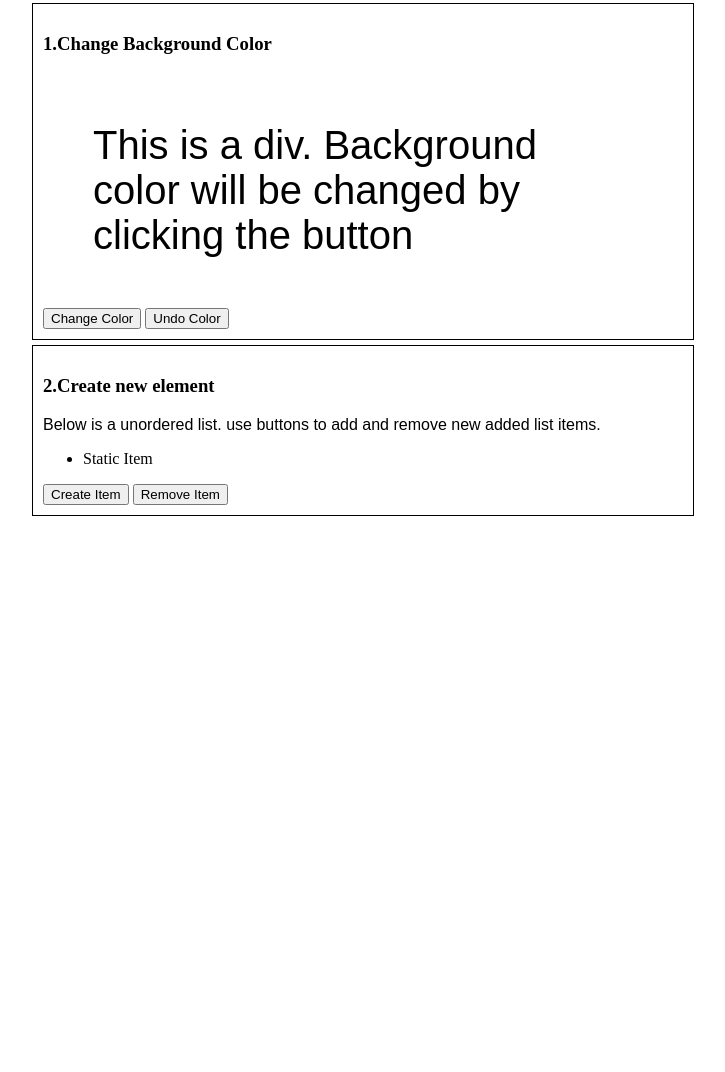
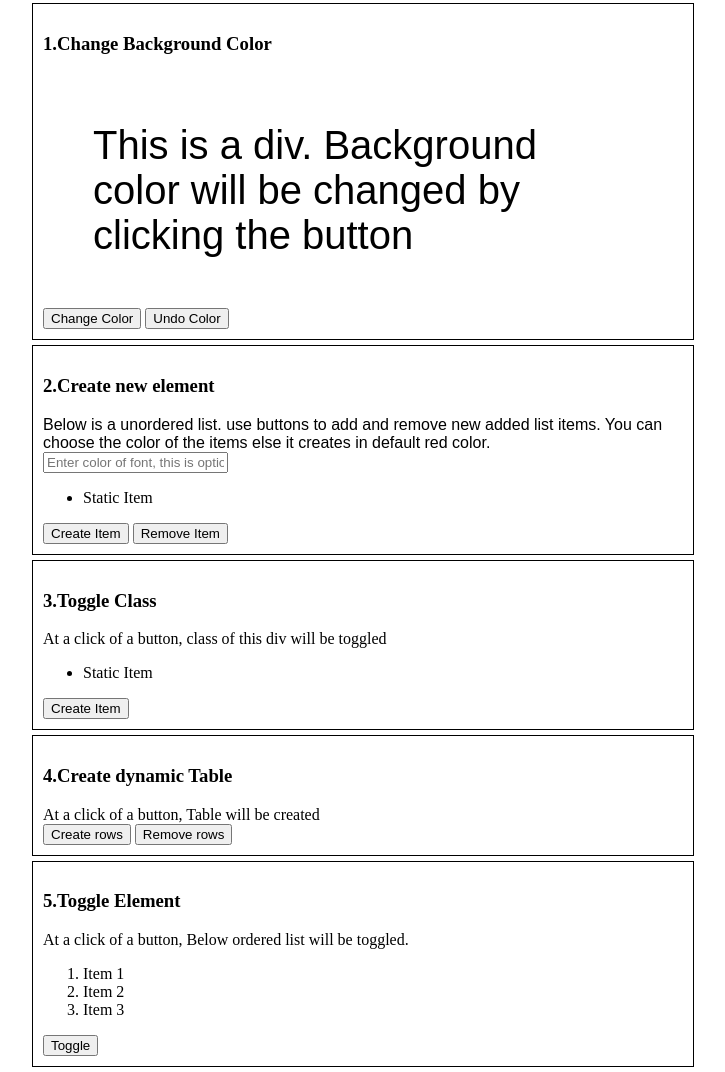
Before and after one commit to democ2s/JS-Projects, a plain HTML site: page Project_1/index.html in a window 1280 px wide. Shown: the part 247-1319 px from the top of the page, without its empty margins (293-1018 px from the left). Before the commit the page ends 800 px from the top, so only its background shows below. Drawn offline with Linux system fonts and the light colour scheme; a web font is replaced by a local one.

Commit message:
added 3 more examples in project 1
added 3 more examples in project 1

```diff
--- a/Project_1/index.html
+++ b/Project_1/index.html
@@ -20,7 +20,7 @@
       </div>
     </div>
     <div class="main-area">
-      <section class="ex1">
+      <section class="ex ex1">
         <h3>1.Change Background Color</h3>
         <div class="box">
           This is a div. Background color will be changed by clicking the button
@@ -28,18 +28,54 @@
         <button onclick="chngBgColor()">Change Color</button>
         <button onclick="unDoBgColor()">Undo Color</button>
       </section>
-      <section class="ex2">
+      <section class="ex ex2">
         <h3>2.Create new element</h3>
         <div class="box">
           Below is a unordered list. use buttons to add and remove new added
-          list items.
+          list items. You can choose the color of the items else it creates in
+          default red color.
         </div>
+        <input
+          type="text"
+          placeholder="Enter color of font, this is optional"
+          name=""
+          id="txt-col-new-element"
+        />
         <ul id="ol">
           <li class="static-added">Static Item</li>
         </ul>
         <button onclick="createLstItems()">Create Item</button>
         <button onclick="removeLstItems()">Remove Item</button>
       </section>
+      <section class="ex ex3">
+        <h3>3.Toggle Class</h3>
+        <div class="box">
+          At a click of a button, class of this div will be toggled
+        </div>
+        <ul id="ol">
+          <li class="static-added">Static Item</li>
+        </ul>
+        <button onclick="toggleClass()">Create Item</button>
+      </section>
+      <section class="ex ex4">
+        <h3>4.Create dynamic Table</h3>
+        <div class="box">At a click of a button, Table will be created</div>
+        <table id="tbl-create"></table>
+        <button onclick="createTable()">Create rows</button>
+        <button onclick="removeTable()">Remove rows</button>
+      </section>
+      <section class="ex ex5">
+        <h3>5.Toggle Element</h3>
+        <div class="box">
+          At a click of a button, Below ordered list will be toggled.
+        </div>
+        <ol id="ol-toggle">
+          <li>Item 1</li>
+          <li>Item 2</li>
+          <li>Item 3</li>
+        </ol>
+        <button onclick="toggleOl()">Toggle</button>
+      </section>
     </div>
   </body>
   <script src="script.js"></script>
--- a/Project_1/script.js
+++ b/Project_1/script.js
@@ -7,12 +7,20 @@ function unDoBgColor() {
   ele.style.backgroundColor = "";
 }
 function createLstItems() {
+  let colTextBx = document.getElementById("txt-col-new-element");
+  let ChoosenColor = colTextBx.value || "Red";
+  let styleAttr = `color:${ChoosenColor}`;
+  console.log(styleAttr);
+
   let newItm = document.createElement("li");
   newItm.innerText = "Added dynamically";
+  newItm.setAttribute("style", styleAttr);
   document.getElementById("ol").appendChild(newItm);
 }
 
 function removeLstItems() {
+  let colTextBx = document.getElementById("txt-col-new-element");
+  colTextBx.value = "";
   let ol = document.getElementById("ol");
   let allItems = document.querySelectorAll("#ol li");
   allItems.forEach((element) => {
@@ -21,3 +29,36 @@ function removeLstItems() {
     }
   });
 }
+
+function toggleClass() {
+  //console.log(this.event.target);
+  //this.event.target.classList.toggle("highLight-Yellow");
+  let allBoxes = document.getElementsByClassName("box");
+
+  for (let i = 0; i < allBoxes.length; i++) {
+    allBoxes[i].classList.toggle("highLight-Yellow");
+  }
+}
+
+function createTable() {
+  let tab = document.getElementById("tbl-create");
+  tab.setAttribute("border", "1px solid black;");
+  let newRow = tab.insertRow();
+  newRow.insertCell().textContent = "Cell 1";
+  newRow.insertCell().textContent = "Cell 2";
+  newRow.insertCell().textContent = "Cell 3";
+}
+
+function removeTable() {
+  let tab = document.getElementById("tbl-create");
+  let rows = tab.rows;
+  while (rows.length > 0) {
+    tab.deleteRow(0);
+  }
+}
+
+function toggleOl() {
+  //ol-toggle
+  let olist = document.getElementById("ol-toggle");
+  olist.style.display = olist.style.display === "block" ? "none" : "block";
+}
--- a/Project_1/style.css
+++ b/Project_1/style.css
@@ -33,6 +33,14 @@ body {
   font-size: 40px;
 }
 
+.ex {
+  border: 1px solid black;
+  margin: 5px;
+  width: 100%;
+  height: 100%;
+  padding: 10px;
+  box-shadow: 5px;
+}
 .ex1 {
   border: 1px solid black;
   margin: 5px;
@@ -61,3 +69,6 @@ body {
   border-radius: 15px;
   font-family: "Mina", sans-serif;
 }
+.highLight-Yellow {
+  background-color: yellow;
+}
```
Also changed, not shown: script.js (+11 -2 lines).
